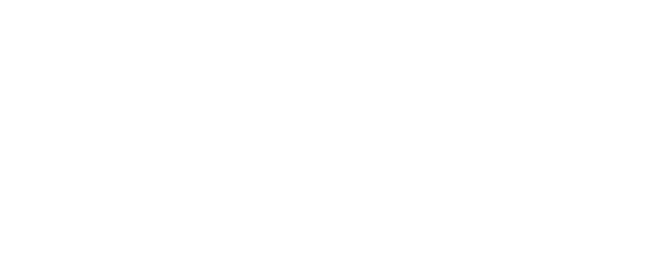
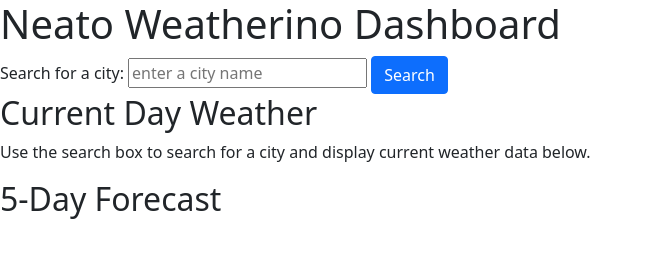
Before and after one commit to LSabin23/Neato-Weatherino, a plain HTML site: page index.html in a window 1280 px wide. Shown: the whole page, without its empty margins (0-653 px from the left). Drawn offline with nearby package versions, Linux system fonts and the light colour scheme; no server answers.

Commit message:
added successful fetch request to Open Weather API

```diff
--- a/assets/js/script.js
+++ b/assets/js/script.js
@@ -1 +1,14 @@
-console.log('The JS file is connected.')
+var cityInput = document.querySelector('#city')
+
+var getCurrentWeather = function (city) {
+  var apiUrl = 'https://api.openweathermap.org/data/2.5/weather?q=' + city + '&appid=f8bdae7d507d571fec219a255946d59e'
+  fetch(apiUrl).then(function (response) {
+    response.json().then(function (data) {
+      console.log(data)
+    })
+  })
+}
+
+getCurrentWeather('Owosso')
+
+// Open Weather API Key: f8bdae7d507d571fec219a255946d59e
--- a/index.html
+++ b/index.html
@@ -4,10 +4,40 @@
   <meta charset="UTF-8">
   <meta http-equiv="X-UA-Compatible" content="IE=edge">
   <meta name="viewport" content="width=device-width, initial-scale=1.0">
+  <link href="https://cdn.jsdelivr.net/npm/bootstrap@5.1.3/dist/css/bootstrap.min.css" rel="stylesheet" integrity="sha384-1BmE4kWBq78iYhFldvKuhfTAU6auU8tT94WrHftjDbrCEXSU1oBoqyl2QvZ6jIW3" crossorigin="anonymous">
   <link rel="stylesheet" href="./assets/css/style.css">
   <title>Neato Weatherino</title>
 </head>
 <body>
+  <header>
+    <h1>Neato Weatherino Dashboard</h1>
+  </header>
+
+  <main>
+    <!-- search container with form and previous searches container goes here -->
+    <div id="searches">
+      <form>
+        <label for="city">Search for a city:</label>
+        <input type="text" placeholder="enter a city name" name="city" id="city" class="form-input"/>
+        <button type="button" class="btn btn-primary">Search</button>
+      </form>
+
+      <div id="previous-cities">
+        <!-- dynamically add buttons to search for previous cities -->
+      </div>
+    </div>
+
+    <!-- current day weather container goes here -->
+    <div id="current-day">
+      <h2>Current Day Weather</h2>
+      <p>Use the search box to search for a city and display current weather data below.</p>
+    </div>
+
+    <!-- 5-Day Forecast container goes here -->
+    <div id="5-day-forecast">
+      <h2>5-Day Forecast</h2>
+    </div>
+  </main>
 
   <script src="./assets/js/script.js"></script>
 </body>
```
